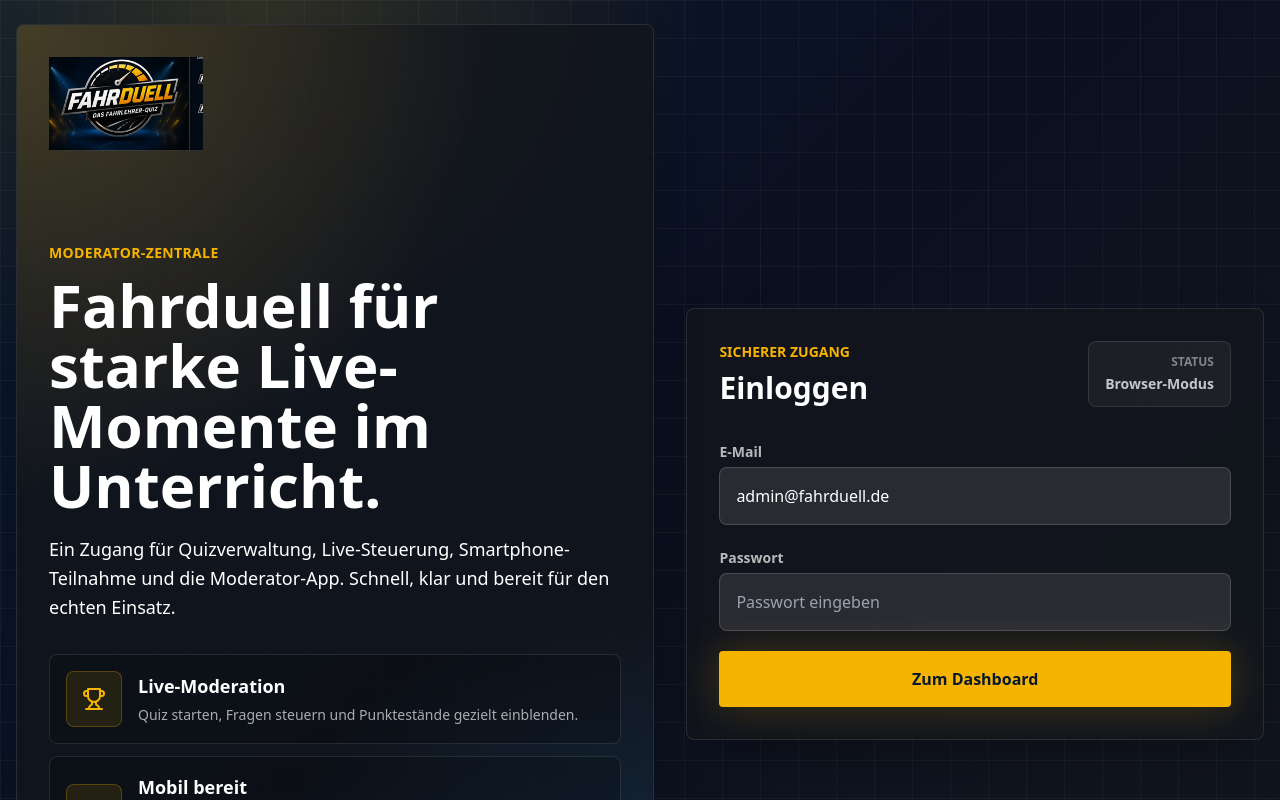
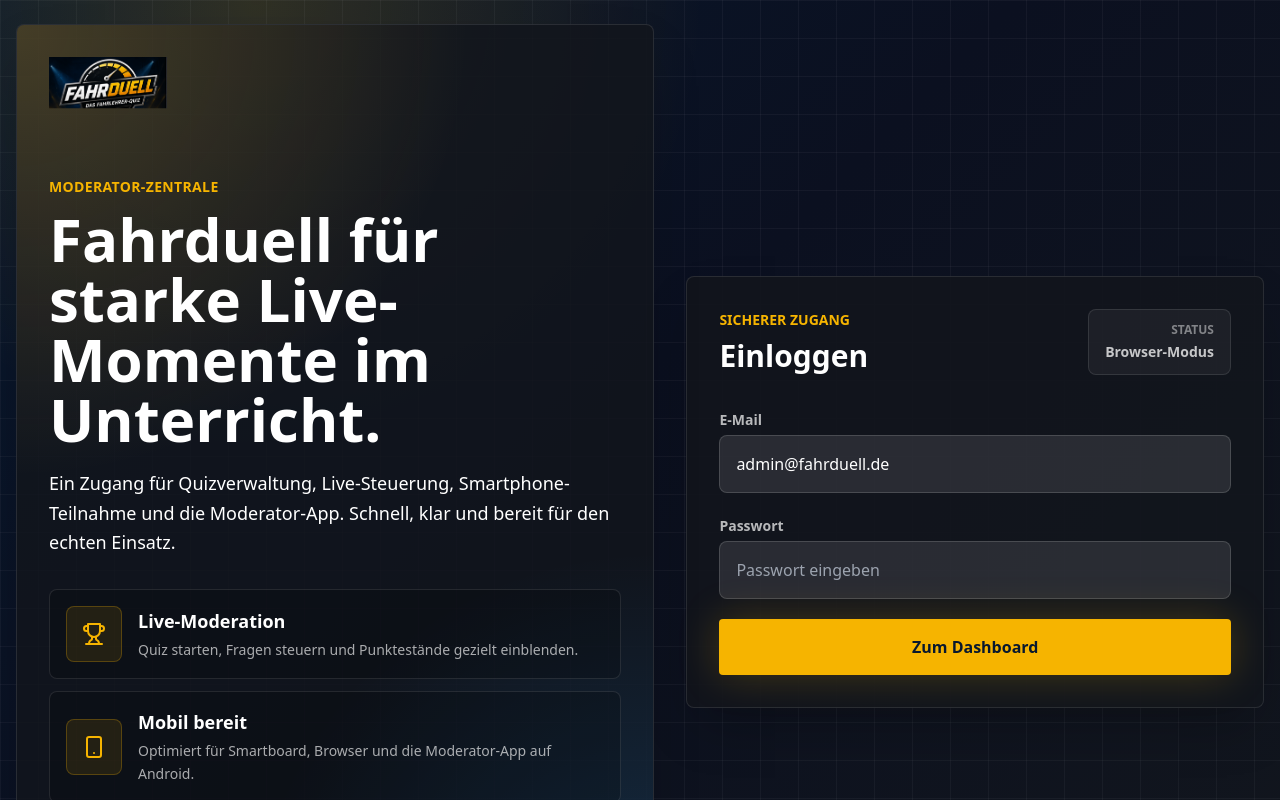
Before and after one commit to sonntagdennis84-droid/Farhrduell, a Next.js app: page /login in a window 1280 px wide. Shown: the top 800 px of the page. Built offline with nearby package versions, Linux system fonts and the light colour scheme; no server answers.

Commit message:
Tighten tachometer logo crop

```diff
--- a/components/ui/Logo.tsx
+++ b/components/ui/Logo.tsx
@@ -1,11 +1,11 @@
 export function Logo({ compact = false }: { compact?: boolean }) {
   if (compact) {
-    return <img className="h-auto w-full max-w-[8rem]" src="/branding/fahrduell-logo-tacho.png" alt="Fahrduell" />;
+    return <img className="h-auto w-full max-w-[6.5rem]" src="/branding/fahrduell-logo-tacho.png" alt="Fahrduell" />;
   }
 
   return (
     <div className="flex items-center gap-3">
-      <img className="h-auto w-full max-w-[15rem]" src="/branding/fahrduell-logo-tacho.png" alt="Fahrduell" />
+      <img className="h-auto w-full max-w-[11.5rem]" src="/branding/fahrduell-logo-tacho.png" alt="Fahrduell" />
     </div>
   );
 }
```
Also changed, not shown: public/branding/fahrduell-logo-tacho.png.
